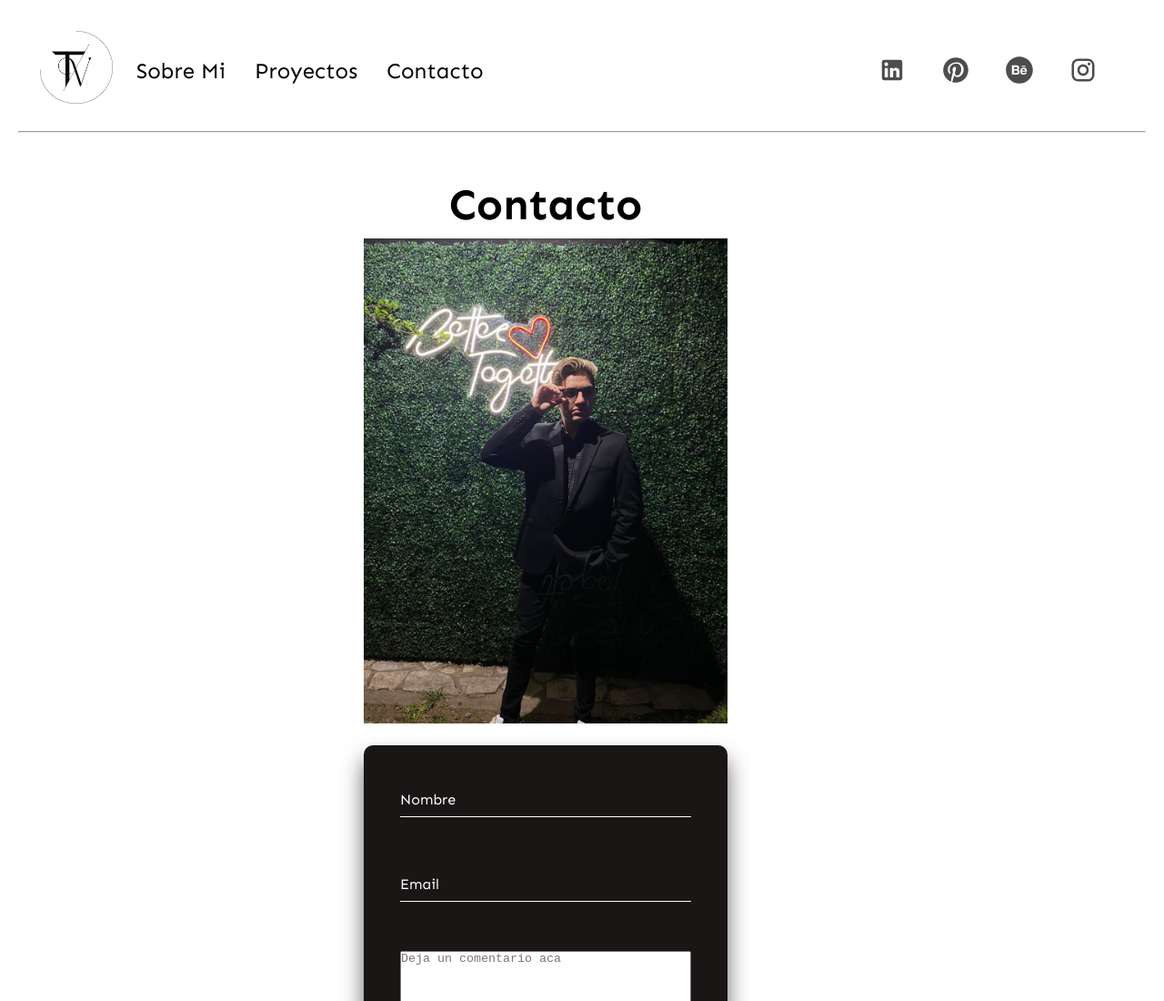
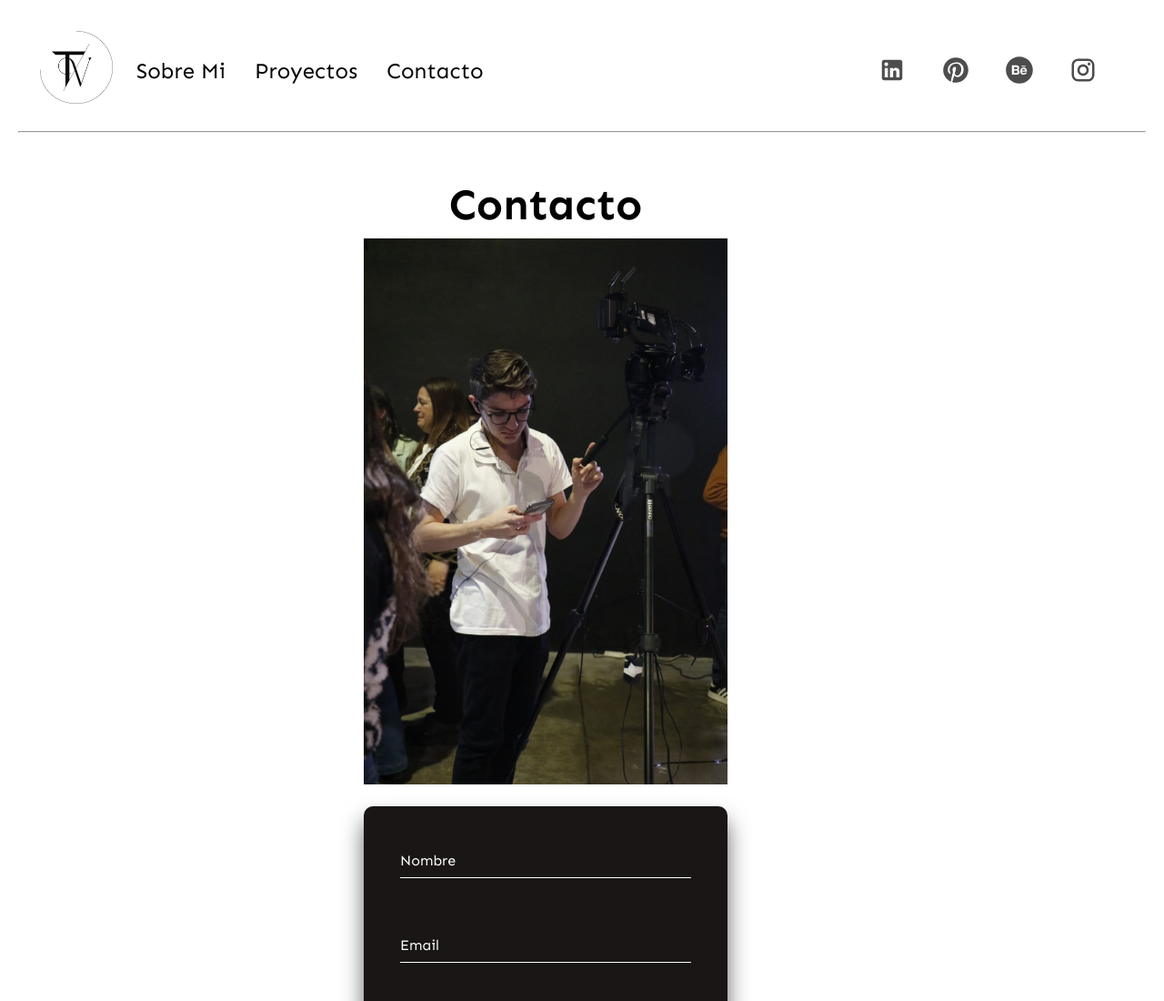
Before and after one commit to iTzTomitox/Portfolio-Tomas-Beron, a plain HTML site: page pages/contacto.html in a window 1280 px wide. Shown: the top 1100 px of the page at 91% size. Drawn offline with Linux system fonts and the light colour scheme.

Commit message:
Imagen og

```diff
--- a/pages/contacto.html
+++ b/pages/contacto.html
@@ -95,7 +95,7 @@
 
             <section class="contacto">
                 <h1>Contacto</h1>
-                <img src="../assent/pic.jpeg" alt="Imagen">
+                <img src="../assent/pic-principal.jpg" alt="Imagen">
             </section>
 
             <div class="form-container">
```
Also changed, not shown: index.html (+6 -2 lines), assent/pic-principal.jpg (added).
